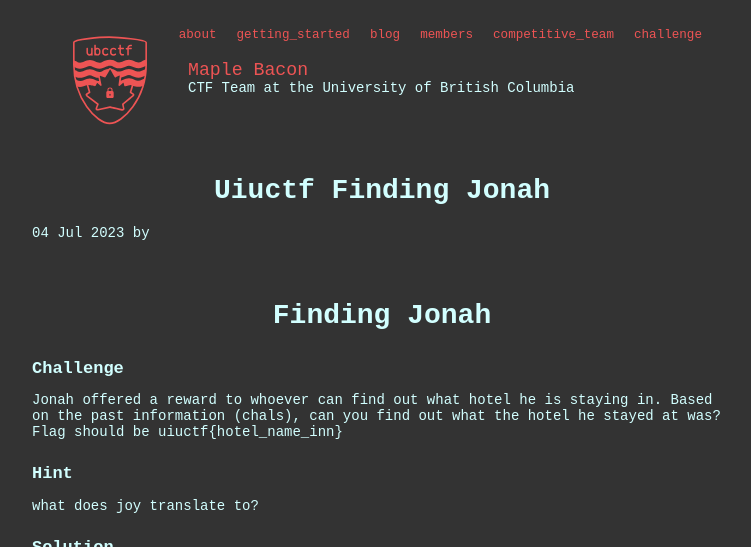
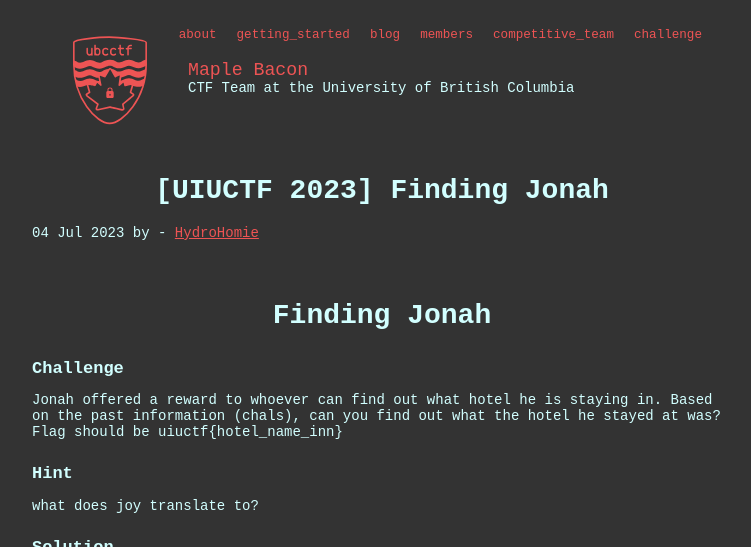
Before and after one commit to ubcctf/ubcctf.github.io, a Jekyll site: the page built from _posts/2023-07-04-uiuctf-finding-jonah.md, in a window 1280 px wide and 900 px high, cut to the strip 0-547 px from the top of the window. Shown: the whole strip, without its empty margins (258-1009 px from the left). Built offline with Jekyll 4.4.1, drawn with Linux system fonts in a browser that asks for light colours; nearby versions of some CDN libraries; some web fonts are replaced; our own code applies the rules of GitHub Pages for plain Markdown files.

Commit message:
Update 2023-07-04-uiuctf-finding-jonah.md

```diff
--- a/_posts/2023-07-04-uiuctf-finding-jonah.md
+++ b/_posts/2023-07-04-uiuctf-finding-jonah.md
@@ -1,3 +1,10 @@
+---
+layout: post
+title: "[UIUCTF 2023] Finding Jonah"
+author: HydroHomie
+---
+
+
 # Finding Jonah
 
 ## Challenge
```
